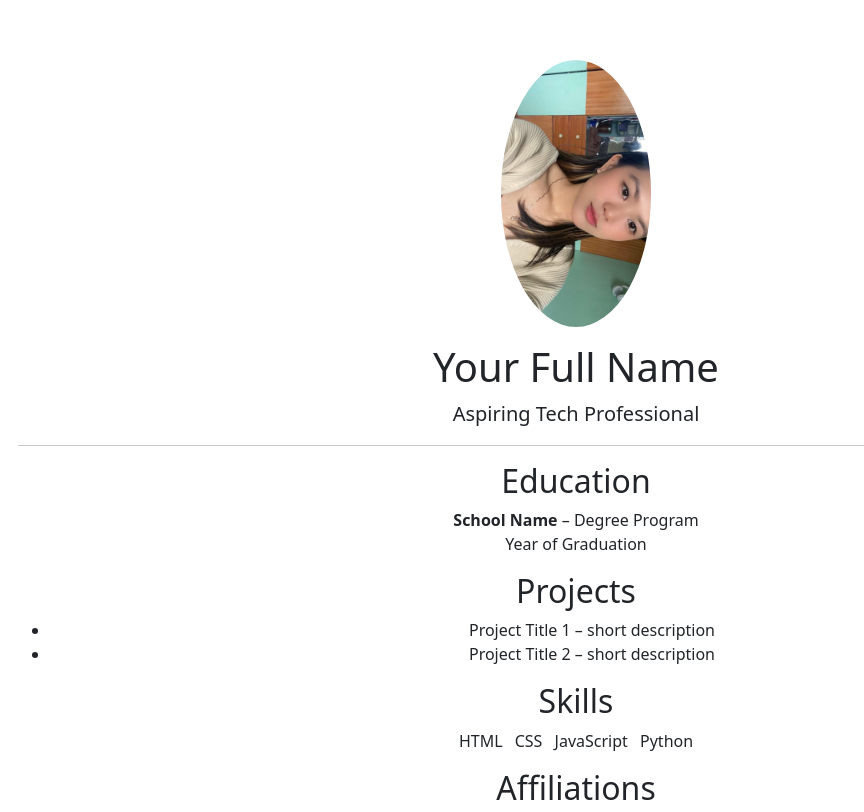
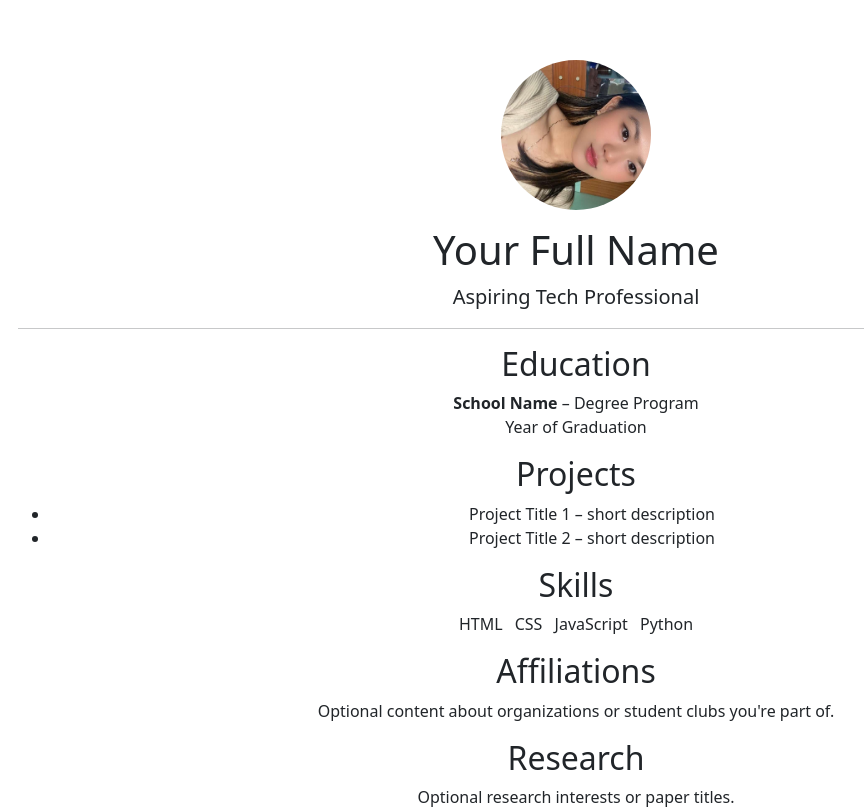
Before and after one commit to maggie08092005/my-cv, a plain HTML site: page index.html in a window 1280 px wide. Shown: the top 812 px of the page, without its empty margins (64-928 px from the left). Drawn offline with nearby package versions, Linux system fonts and the light colour scheme.

Commit message:
Update index.html

```diff
--- a/index.html
+++ b/index.html
@@ -10,8 +10,10 @@
       padding-top: 60px;
     }
     .photo {
-      max-width: 150px;
-      border-radius: 50%;
+      width: 150px; /* Set width */
+      height: 150px; /* Set height to match the width */
+      border-radius: 50%; /* Make the image circular */
+      object-fit: cover; /* Ensure the image doesn't stretch or distort */
     }
   </style>
 </head>
```
